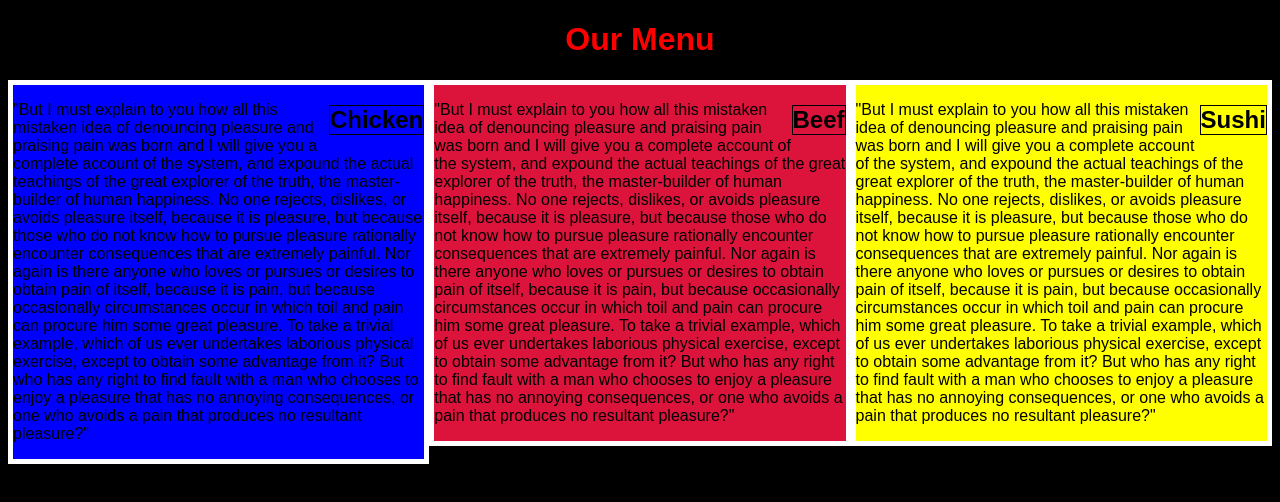
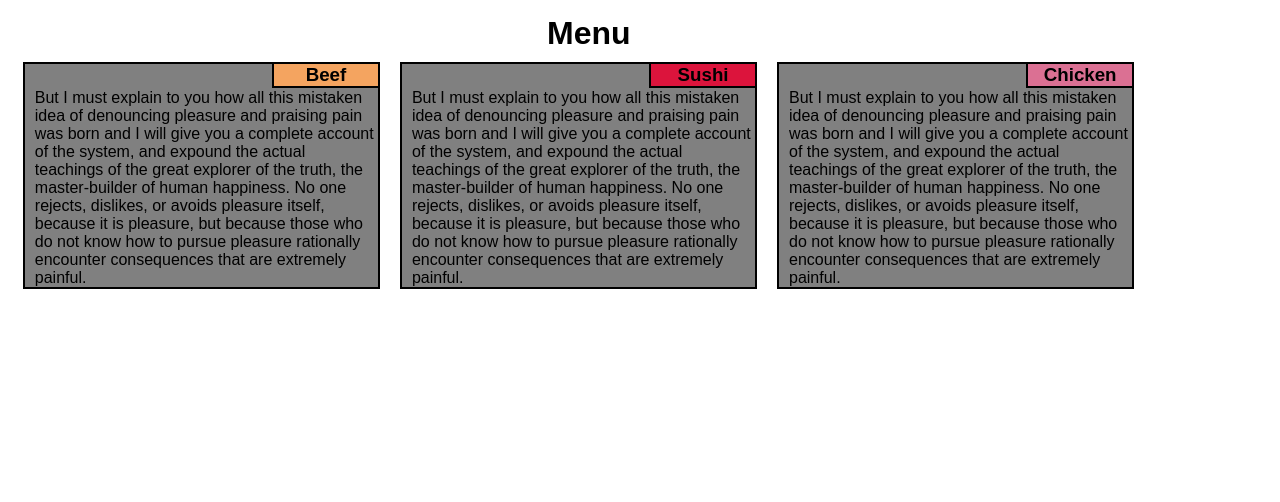
Before and after one commit to krabby-k/cousera, a plain HTML site: page mod2_sol/index.html in a window 1280 px wide. Drawn offline with Linux system fonts and the light colour scheme.

Commit message:
changes made to the code

```diff
--- a/mod2_sol/css/style.css
+++ b/mod2_sol/css/style.css
@@ -1,53 +1,71 @@
 * {
     box-sizing: border-box;
+    padding: 0;
+    margin: 0;
+
 }
-body {
-    background-color: black;
+body{
     font-family: Arial, Helvetica, sans-serif;
+    width: 90%;
+    margin-right: 1%;
+    margin-left: 1%;
 }
+h1{
+    text-align: center;
+    margin-top: 15px;
+}
+div{
+    background-color: grey;
+    border: 2px solid black;
+    margin: 10px;
+    position: relative;
+    width: 90%;
+    margin-right: auto;
+    margin-left: auto;
 
-h1 {
-    color:red;
-    text-align: center;
 }
-h2 {
-    border: 1px solid black;
-    float: right;
-    position: relative;
+h3{
+    border-bottom: 2px solid black;
+    border-left: 2px solid black;
+    position: absolute;
     top: 0;
     right: 0;
+    width: 30%;
+    text-align: center;
+
 }
-section {
-    position: relative;
+/*section{
+    background-color: aqua;
+}*/
+p{
+    margin-top: 25px;
+    margin-left: 10px;
+}
+.h3-1{
     background-color: crimson;
-    border: 5px solid white;
 }
-#section1 {
-    background-color: blue;
+.h3-3{
+    background-color: sandybrown;
 }
-#section2 {
-    color: black
+.h3-2{
+    background-color: palevioletred;
 }
-#section3 {
-    background-color: yellow;
-}
-@media (min-width: 992px){
-    section {
-        width:33.33%;
+@media(min-width: 992px){
+    .col-lg-4{
+        width:31%;
         float: left;
+        margin: 10px;
     }
 }
-@media (min-width: 768px) and (max-width:991px){
-    section {
-        width: 50%;
+@media(min-width:768px) and (max-width: 991px){
+    .col-md-6{
+        width: 47%;
         float: left;
+        margin: 10px;
     }
-    #section3 {
-        width:100%;
+    .col-md-12{
+        width: auto;
+        float: left;
+        margin: 10px;
     }
 }
-@media (max-width:767px){
-    section {
-        width: 100%
-    }
-}
--- a/mod2_sol/index.html
+++ b/mod2_sol/index.html
@@ -3,58 +3,40 @@
 <head>
     <meta charset="UTF-8">
     <meta name="viewport" content="width=device-width, initial-scale=1.0">
-    <title>Our Menu</title>
+    <title>Menu</title>
     <link rel="stylesheet" href="css/style.css">
 </head>
+<h1>Menu</h1>
 <body>
-    <div>
-    <h1>Our Menu</h1>
-    <section id = "section1">
-        <h2>Chicken</h2>
-        <p>"But I must explain to you how all this mistaken idea of denouncing pleasure and
+    <section>
+        <div class="col-lg-4 col-md-6">
+            <h3 class="h3-3">Beef</h3>
+            <p>But I must explain to you how all this mistaken idea of denouncing pleasure and
             praising pain was born and I will give you a complete account of the system, and
             expound the actual teachings of the great explorer of the truth, the master-builder
             of human happiness. No one rejects, dislikes, or avoids pleasure itself, because it
             is pleasure, but because those who do not know how to pursue pleasure rationally encounter
-            consequences that are extremely painful. Nor again is there anyone who loves or pursues or
-            desires to obtain pain of itself, because it is pain, but because occasionally circumstances
-            occur in which toil and pain can procure him some great pleasure. To take a trivial example,
-            which of us ever undertakes laborious physical exercise, except to obtain some advantage from it?
-            But who has any right to find fault with a man who chooses to enjoy a pleasure that has no annoying consequences,
-            or one who avoids a pain that produces no resultant pleasure?"</p>
-    </section>
-    <section id="section2">
-        <h2>Beef</h2>
-        <p>
-            "But I must explain to you how all this mistaken idea of denouncing pleasure and
+            consequences that are extremely painful.
+            </p>
+        </div>
+        <div class="col-lg-4 col-md-6">
+            <h3 class="h3-1">Sushi</h3>
+            <p>But I must explain to you how all this mistaken idea of denouncing pleasure and
                 praising pain was born and I will give you a complete account of the system, and
                 expound the actual teachings of the great explorer of the truth, the master-builder
                 of human happiness. No one rejects, dislikes, or avoids pleasure itself, because it
                 is pleasure, but because those who do not know how to pursue pleasure rationally encounter
-            consequences that are extremely painful. Nor again is there anyone who loves or pursues or
-            desires to obtain pain of itself, because it is pain, but because occasionally circumstances
-            occur in which toil and pain can procure him some great pleasure. To take a trivial example,
-            which of us ever undertakes laborious physical exercise, except to obtain some advantage from it?
-            But who has any right to find fault with a man who chooses to enjoy a pleasure that has no annoying consequences,
-            or one who avoids a pain that produces no resultant pleasure?"
-        </p>
-    </section>
-    <section id ="section3">
-        <h2>Sushi</h2>
-        <p>
-            "But I must explain to you how all this mistaken idea of denouncing pleasure and
+                consequences that are extremely painful.</p>
+        </div>
+        <div class="col-lg-4 col-md-12">
+            <h3 class= "h3-2">Chicken</h3>
+            <p>But I must explain to you how all this mistaken idea of denouncing pleasure and
                 praising pain was born and I will give you a complete account of the system, and
                 expound the actual teachings of the great explorer of the truth, the master-builder
                 of human happiness. No one rejects, dislikes, or avoids pleasure itself, because it
                 is pleasure, but because those who do not know how to pursue pleasure rationally encounter
-            consequences that are extremely painful. Nor again is there anyone who loves or pursues or
-            desires to obtain pain of itself, because it is pain, but because occasionally circumstances
-            occur in which toil and pain can procure him some great pleasure. To take a trivial example,
-            which of us ever undertakes laborious physical exercise, except to obtain some advantage from it?
-            But who has any right to find fault with a man who chooses to enjoy a pleasure that has no annoying consequences,
-            or one who avoids a pain that produces no resultant pleasure?"
-        </p>
+                consequences that are extremely painful.</p>
+        </div>
     </section>
-    </div>
 </body>
 </html>
```
Also changed, not shown: 1 other file. Lines whose indentation alone changed are shown as unchanged.
